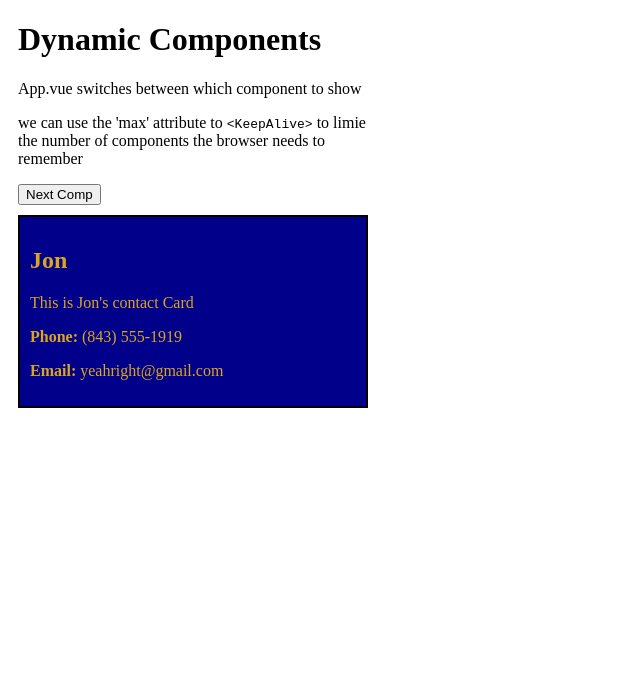
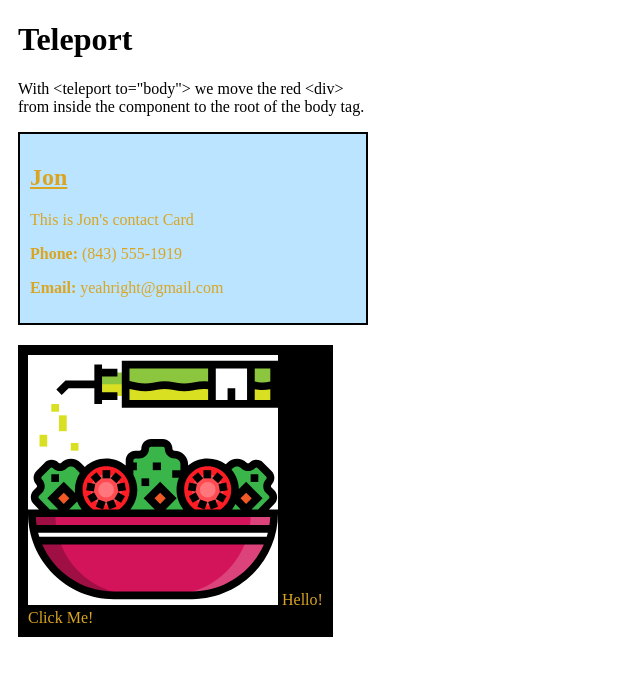
Before and after one commit to jonellwood/vue-tut-w3, a Vue app in the folder firstsfc/: page / in a window 1280 px wide. Shown: the top 676 px of the page, without its empty margins (0-640 px from the left). Built offline with nearby package versions, Linux system fonts and the light colour scheme.

Commit message:
teleport wtf??

```diff
--- a/firstsfc/src/App.vue
+++ b/firstsfc/src/App.vue
@@ -1,53 +1,28 @@
 <template>
-  <h1>Dynamic Components</h1>
-  <p>App.vue switches between which component to show</p>
+  <h1>Teleport</h1>
   <p>
-    we can use the 'max' attribute to <code>&lt;KeepAlive&gt;</code> to limie the number of
-    components the browser needs to remember
+    With &lt;teleport to="body"&gt; we move the red &lt;div&gt; from inside the component to the
+    root of the body tag.
   </p>
-  <!-- <button @click="toggleValue = !toggleValue">Swap People</button> -->
-  <button @click="compNbr++">Next Comp</button>
-  <KeepAlive>
-    <component :is="activeComp"></component>
-  </KeepAlive>
+  <comp-one></comp-one>
 </template>
 
-<script>
-export default {
-  data() {
-    return {
-      compNbr: 1
-    }
-  },
-  watch: {
-    compNbr(val) {
-      if (val > 3) {
-        this.compNbr = 1
-      }
-    }
-  },
-  computed: {
-    activeComp() {
-      if (this.compNbr === 1) {
-        return 'comp-one'
-      } else if (this.compNbr === 2) {
-        return 'comp-two'
-      } else {
-        return 'comp-three'
-      }
-    }
-  }
-}
-</script>
+<script></script>
 
 <style>
 #app {
   width: 350px;
   margin: 10px;
 }
+
 #app > div {
   border: solid black 2px;
   padding: 10px;
   margin-top: 10px;
+  background-color: rgb(186, 228, 255);
+}
+
+h2 {
+  text-decoration: underline;
 }
 </style>
--- /dev/null
+++ b/firstsfc/src/DYNAMICOMPApp.vue
@@ -0,0 +1,53 @@
+<template>
+  <h1>Dynamic Components</h1>
+  <p>App.vue switches between which component to show</p>
+  <p>
+    we can use the 'max' attribute to <code>&lt;KeepAlive&gt;</code> to limie the number of
+    components the browser needs to remember
+  </p>
+  <!-- <button @click="toggleValue = !toggleValue">Swap People</button> -->
+  <button @click="compNbr++">Next Comp</button>
+  <KeepAlive>
+    <component :is="activeComp"></component>
+  </KeepAlive>
+</template>
+
+<script>
+export default {
+  data() {
+    return {
+      compNbr: 1
+    }
+  },
+  watch: {
+    compNbr(val) {
+      if (val > 3) {
+        this.compNbr = 1
+      }
+    }
+  },
+  computed: {
+    activeComp() {
+      if (this.compNbr === 1) {
+        return 'comp-one'
+      } else if (this.compNbr === 2) {
+        return 'comp-two'
+      } else {
+        return 'comp-three'
+      }
+    }
+  }
+}
+</script>
+
+<style>
+#app {
+  width: 350px;
+  margin: 10px;
+}
+#app > div {
+  border: solid black 2px;
+  padding: 10px;
+  margin-top: 10px;
+}
+</style>
--- a/firstsfc/src/components/CompOne.vue
+++ b/firstsfc/src/components/CompOne.vue
@@ -4,12 +4,49 @@
     <p>This is Jon's contact Card</p>
     <p><b>Phone:</b> (843) 555-1919</p>
     <p><b>Email:</b> yeahright@gmail.com</p>
+    <Teleport to="body">
+      <div id="redDiv" @click="toggleVal = !toggleVal" :style="{ backgroundColor: bgColor }">
+        <img src="/img_salad.svg" />
+        Hello! <br />
+        Click Me!
+      </div>
+    </Teleport>
   </div>
 </template>
-<script></script>
+<script>
+export default {
+  data() {
+    return {
+      toggleVal: true
+    }
+  },
+  computed: {
+    bgColor() {
+      if (this.toggleVal) {
+        return 'black'
+      } else {
+        return 'white'
+      }
+    }
+  }
+}
+</script>
 <style scoped>
+#redDiv {
+  margin: 10px;
+  padding: 10px;
+  display: inline-block;
+}
+#redDiv:hover {
+  cursor: pointer;
+}
 div {
   background-color: darkblue;
   color: goldenrod;
 }
+img {
+  width: 250px;
+  /* padding: 20px; */
+  background-color: white;
+}
 </style>
```
